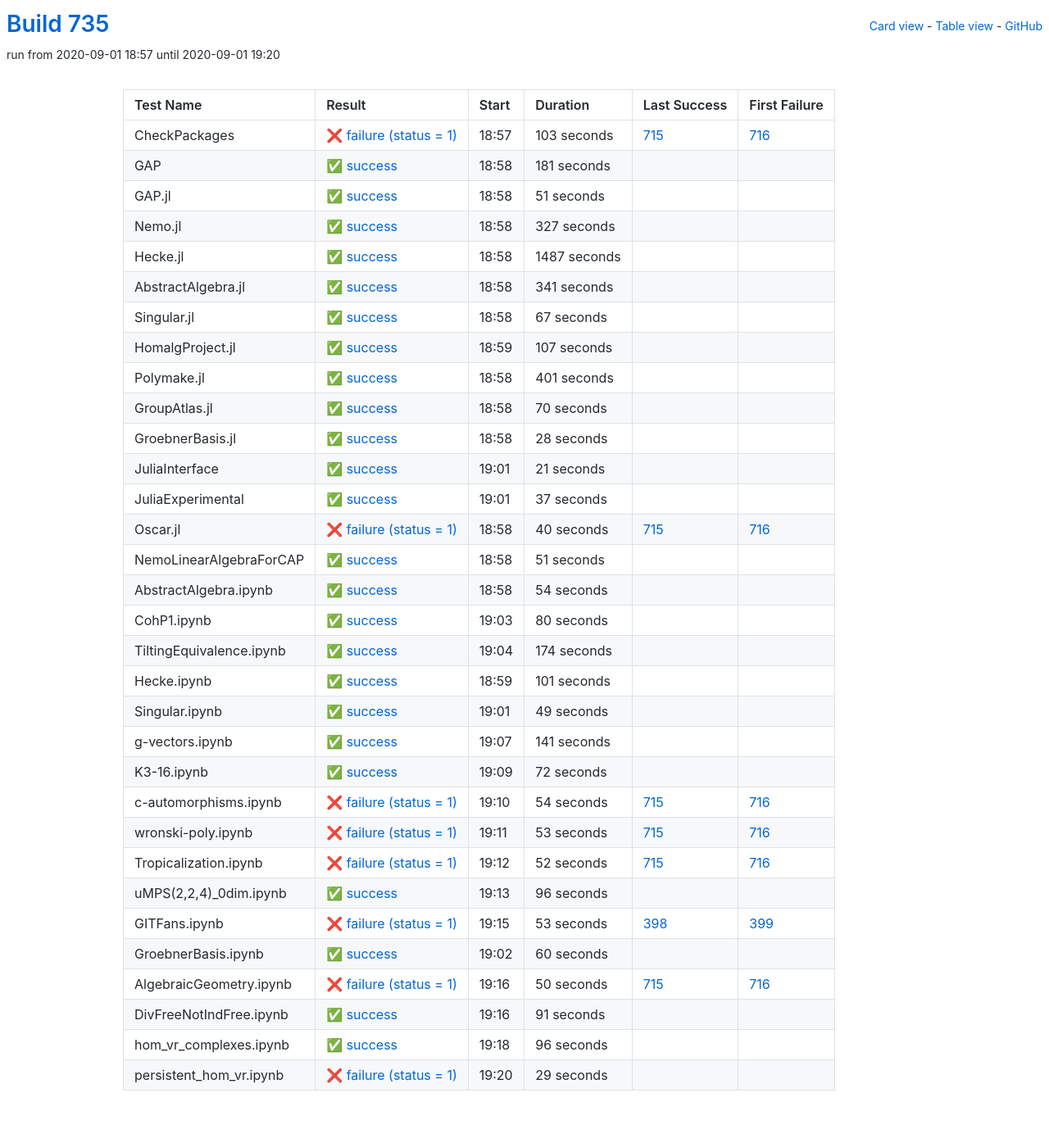
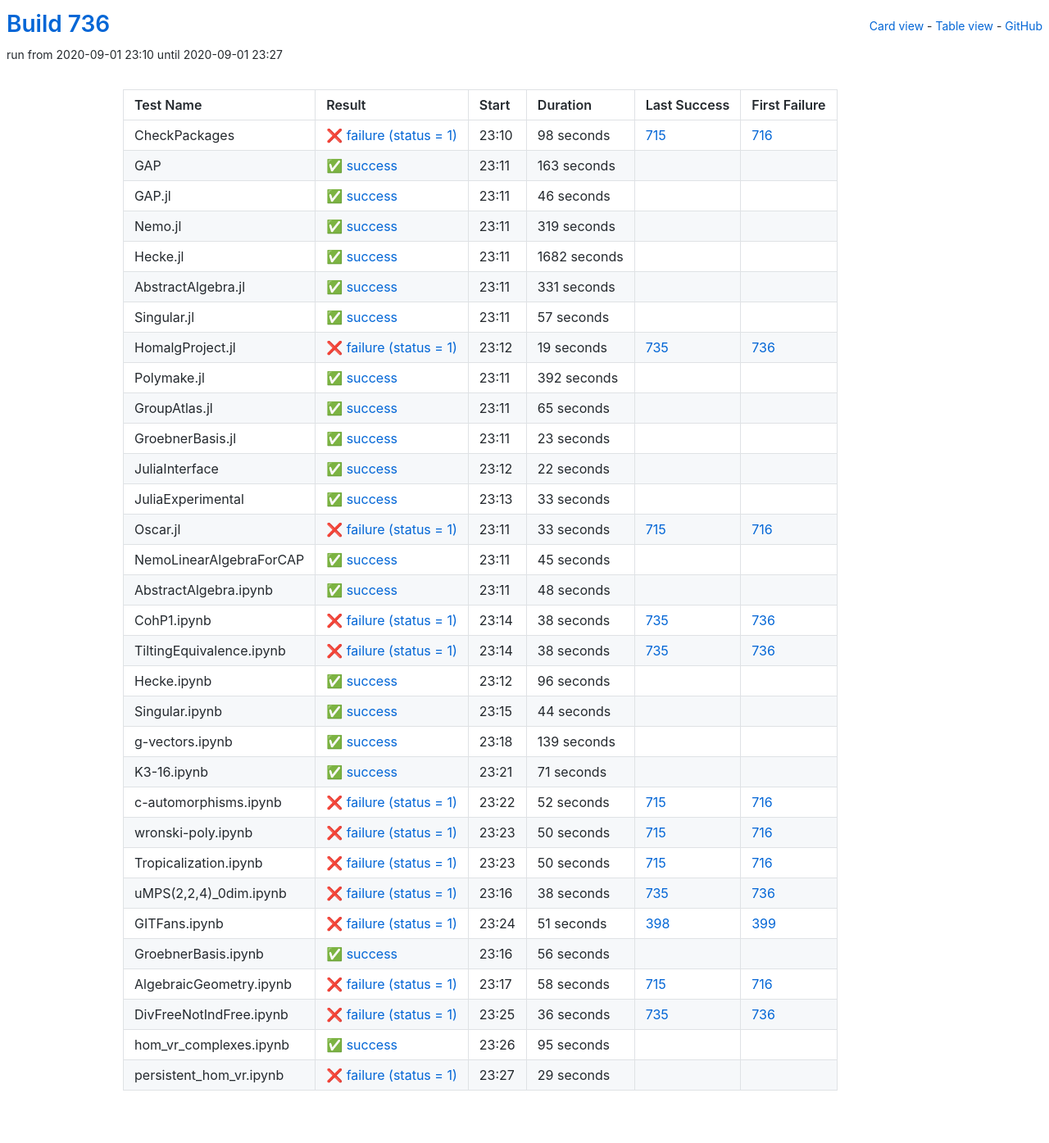
Before and after one commit to oscar-system/oscar-ci-status-stable, a Jekyll site: the page built from table.html, in a window 1280 px wide. Shown: the whole page at 82% size. Built offline with Jekyll 4.4.1, drawn with Linux system fonts in a browser that asks for light colours.

Commit message:
Build #736

```diff
--- a/_data/ci.yml
+++ b/_data/ci.yml
@@ -1,6 +1,6 @@
 ---
-build: 735
-build_url: https://oscarci.mathematik.uni-kl.de/job/oscar-stable/735/
+build: 736
+build_url: https://oscarci.mathematik.uni-kl.de/job/oscar-stable/736/
 job: oscar-stable
 organization: oscar-system
 repo: oscar-ci-status-stable
@@ -8,296 +8,272 @@ repourl: https://github.com/oscar-system/oscar-ci-status-stable
 tests:
 - name: CheckPackages
   id: checkpackages
-  log: https://oscarci.mathematik.uni-kl.de/job/oscar-stable/735/artifact/logs/build-735/CheckPackages.log
-  start: 2020-09-01 18:57
+  log: https://oscarci.mathematik.uni-kl.de/job/oscar-stable/736/artifact/logs/build-736/CheckPackages.log
+  start: 2020-09-01 23:10
   success: false
   exitcode: 1
   status: failure
-  duration: 103
+  duration: 98
   last_success: 715
   last_success_url: https://oscarci.mathematik.uni-kl.de/job/oscar-stable/715/
   first_failure: 716
   first_failure_url: https://oscarci.mathematik.uni-kl.de/job/oscar-stable/716/
 - name: GAP
   id: gap
-  log: https://oscarci.mathematik.uni-kl.de/job/oscar-stable/735/artifact/logs/build-735/GAP.log
-  start: 2020-09-01 18:58
+  log: https://oscarci.mathematik.uni-kl.de/job/oscar-stable/736/artifact/logs/build-736/GAP.log
+  start: 2020-09-01 23:11
   success: true
   exitcode: 0
   status: success
-  duration: 181
+  duration: 163
   last_success: false
   last_success_url:
   first_failure: false
   first_failure_url:
 - name: GAP.jl
   id: gap-jl
-  log: https://oscarci.mathematik.uni-kl.de/job/oscar-stable/735/artifact/logs/build-735/GAP.jl.log
-  start: 2020-09-01 18:58
+  log: https://oscarci.mathematik.uni-kl.de/job/oscar-stable/736/artifact/logs/build-736/GAP.jl.log
+  start: 2020-09-01 23:11
   success: true
   exitcode: 0
   status: success
-  duration: 51
+  duration: 46
   last_success: false
   last_success_url:
   first_failure: false
   first_failure_url:
 - name: Nemo.jl
   id: nemo-jl
-  log: https://oscarci.mathematik.uni-kl.de/job/oscar-stable/735/artifact/logs/build-735/Nemo.jl.log
-  start: 2020-09-01 18:58
+  log: https://oscarci.mathematik.uni-kl.de/job/oscar-stable/736/artifact/logs/build-736/Nemo.jl.log
+  start: 2020-09-01 23:11
   success: true
   exitcode: 0
   status: success
-  duration: 327
+  duration: 319
   last_success: false
   last_success_url:
   first_failure: false
   first_failure_url:
 - name: Hecke.jl
   id: hecke-jl
-  log: https://oscarci.mathematik.uni-kl.de/job/oscar-stable/735/artifact/logs/build-735/Hecke.jl.log
-  start: 2020-09-01 18:58
+  log: https://oscarci.mathematik.uni-kl.de/job/oscar-stable/736/artifact/logs/build-736/Hecke.jl.log
+  start: 2020-09-01 23:11
   success: true
   exitcode: 0
   status: success
-  duration: 1487
+  duration: 1682
   last_success: false
   last_success_url:
   first_failure: false
   first_failure_url:
 - name: AbstractAlgebra.jl
   id: abstractalgebra-jl
-  log: https://oscarci.mathematik.uni-kl.de/job/oscar-stable/735/artifact/logs/build-735/AbstractAlgebra.jl.log
-  start: 2020-09-01 18:58
+  log: https://oscarci.mathematik.uni-kl.de/job/oscar-stable/736/artifact/logs/build-736/AbstractAlgebra.jl.log
+  start: 2020-09-01 23:11
   success: true
   exitcode: 0
   status: success
-  duration: 341
+  duration: 331
   last_success: false
   last_success_url:
   first_failure: false
   first_failure_url:
 - name: Singular.jl
   id: singular-jl
-  log: https://oscarci.mathematik.uni-kl.de/job/oscar-stable/735/artifact/logs/build-735/Singular.jl.log
-  start: 2020-09-01 18:58
+  log: https://oscarci.mathematik.uni-kl.de/job/oscar-stable/736/artifact/logs/build-736/Singular.jl.log
+  start: 2020-09-01 23:11
   success: true
   exitcode: 0
   status: success
-  duration: 67
+  duration: 57
   last_success: false
   last_success_url:
   first_failure: false
   first_failure_url:
 - name: HomalgProject.jl
   id: homalgproject-jl
-  log: https://oscarci.mathematik.uni-kl.de/job/oscar-stable/735/artifact/logs/build-735/HomalgProject.jl.log
-  start: 2020-09-01 18:59
+  log: https://oscarci.mathematik.uni-kl.de/job/oscar-stable/736/artifact/logs/build-736/HomalgProject.jl.log
+  start: 2020-09-01 23:12
+  success: false
+  exitcode: 1
+  status: failure
+  duration: 19
+  last_success: 735
+  last_success_url: https://oscarci.mathematik.uni-kl.de/job/oscar-stable/735/
+  first_failure: 736
+  first_failure_url: https://oscarci.mathematik.uni-kl.de/job/oscar-stable/736/
+- name: Polymake.jl
+  id: polymake-jl
+  log: https://oscarci.mathematik.uni-kl.de/job/oscar-stable/736/artifact/logs/build-736/Polymake.jl.log
+  start: 2020-09-01 23:11
   success: true
   exitcode: 0
   status: success
-  duration: 107
-  last_success: false
-  last_success_url:
-  first_failure: false
-  first_failure_url:
-- name: Polymake.jl
-  id: polymake-jl
-  log: https://oscarci.mathematik.uni-kl.de/job/oscar-stable/735/artifact/logs/build-735/Polymake.jl.log
-  start: 2020-09-01 18:58
-  success: true
-  exitcode: 0
-  status: success
-  duration: 401
+  duration: 392
   last_success: false
   last_success_url:
   first_failure: false
   first_failure_url:
 - name: GroupAtlas.jl
   id: groupatlas-jl
-  log: https://oscarci.mathematik.uni-kl.de/job/oscar-stable/735/artifact/logs/build-735/GroupAtlas.jl.log
-  start: 2020-09-01 18:58
+  log: https://oscarci.mathematik.uni-kl.de/job/oscar-stable/736/artifact/logs/build-736/GroupAtlas.jl.log
+  start: 2020-09-01 23:11
   success: true
   exitcode: 0
   status: success
-  duration: 70
+  duration: 65
   last_success: false
   last_success_url:
   first_failure: false
   first_failure_url:
 - name: GroebnerBasis.jl
   id: groebnerbasis-jl
-  log: https://oscarci.mathematik.uni-kl.de/job/oscar-stable/735/artifact/logs/build-735/GroebnerBasis.jl.log
-  start: 2020-09-01 18:58
+  log: https://oscarci.mathematik.uni-kl.de/job/oscar-stable/736/artifact/logs/build-736/GroebnerBasis.jl.log
+  start: 2020-09-01 23:11
   success: true
   exitcode: 0
   status: success
-  duration: 28
+  duration: 23
   last_success: false
   last_success_url:
   first_failure: false
   first_failure_url:
 - name: JuliaInterface
   id: juliainterface
-  log: https://oscarci.mathematik.uni-kl.de/job/oscar-stable/735/artifact/logs/build-735/JuliaInterface.log
-  start: 2020-09-01 19:01
+  log: https://oscarci.mathematik.uni-kl.de/job/oscar-stable/736/artifact/logs/build-736/JuliaInterface.log
+  start: 2020-09-01 23:12
   success: true
   exitcode: 0
   status: success
-  duration: 21
+  duration: 22
   last_success: false
   last_success_url:
   first_failure: false
   first_failure_url:
 - name: JuliaExperimental
   id: juliaexperimental
-  log: https://oscarci.mathematik.uni-kl.de/job/oscar-stable/735/artifact/logs/build-735/JuliaExperimental.log
-  start: 2020-09-01 19:01
+  log: https://oscarci.mathematik.uni-kl.de/job/oscar-stable/736/artifact/logs/build-736/JuliaExperimental.log
+  start: 2020-09-01 23:13
   success: true
   exitcode: 0
   status: success
-  duration: 37
+  duration: 33
   last_success: false
   last_success_url:
   first_failure: false
   first_failure_url:
 - name: Oscar.jl
   id: oscar-jl
-  log: https://oscarci.mathematik.uni-kl.de/job/oscar-stable/735/artifact/logs/build-735/Oscar.jl.log
-  start: 2020-09-01 18:58
+  log: https://oscarci.mathematik.uni-kl.de/job/oscar-stable/736/artifact/logs/build-736/Oscar.jl.log
+  start: 2020-09-01 23:11
   success: false
   exitcode: 1
   status: failure
-  duration: 40
+  duration: 33
   last_success: 715
   last_success_url: https://oscarci.mathematik.uni-kl.de/job/oscar-stable/715/
   first_failure: 716
   first_failure_url: https://oscarci.mathematik.uni-kl.de/job/oscar-stable/716/
 - name: NemoLinearAlgebraForCAP
   id: nemolinearalgebraforcap
-  log: https://oscarci.mathematik.uni-kl.de/job/oscar-stable/735/artifact/logs/build-735/NemoLinearAlgebraForCAP.log
-  start: 2020-09-01 18:58
+  log: https://oscarci.mathematik.uni-kl.de/job/oscar-stable/736/artifact/logs/build-736/NemoLinearAlgebraForCAP.log
+  start: 2020-09-01 23:11
   success: true
   exitcode: 0
   status: success
-  duration: 51
+  duration: 45
   last_success: false
   last_success_url:
   first_failure: false
   first_failure_url:
 - name: AbstractAlgebra.ipynb
   id: abstractalgebra-ipynb
-  log: https://oscarci.mathematik.uni-kl.de/job/oscar-stable/735/artifact/logs/build-735/AbstractAlgebra.ipynb.log
-  start: 2020-09-01 18:58
+  log: https://oscarci.mathematik.uni-kl.de/job/oscar-stable/736/artifact/logs/build-736/AbstractAlgebra.ipynb.log
+  start: 2020-09-01 23:11
   success: true
   exitcode: 0
   status: success
-  duration: 54
+  duration: 48
   last_success: false
   last_success_url:
   first_failure: false
   first_failure_url:
 - name: CohP1.ipynb
   id: cohp1-ipynb
-  log: https://oscarci.mathematik.uni-kl.de/job/oscar-stable/735/artifact/logs/build-735/CohP1.ipynb.log
-  start: 2020-09-01 19:03
+  log: https://oscarci.mathematik.uni-kl.de/job/oscar-stable/736/artifact/logs/build-736/CohP1.ipynb.log
+  start: 2020-09-01 23:14
+  success: false
+  exitcode: 1
+  status: failure
+  duration: 38
+  last_success: 735
+  last_success_url: https://oscarci.mathematik.uni-kl.de/job/oscar-stable/735/
+  first_failure: 736
+  first_failure_url: https://oscarci.mathematik.uni-kl.de/job/oscar-stable/736/
+- name: TiltingEquivalence.ipynb
+  id: tiltingequivalence-ipynb
+  log: https://oscarci.mathematik.uni-kl.de/job/oscar-stable/736/artifact/logs/build-736/TiltingEquivalence.ipynb.log
+  start: 2020-09-01 23:14
+  success: false
+  exitcode: 1
+  status: failure
+  duration: 38
+  last_success: 735
+  last_success_url: https://oscarci.mathematik.uni-kl.de/job/oscar-stable/735/
+  first_failure: 736
+  first_failure_url: https://oscarci.mathematik.uni-kl.de/job/oscar-stable/736/
+- name: Hecke.ipynb
+  id: hecke-ipynb
+  log: https://oscarci.mathematik.uni-kl.de/job/oscar-stable/736/artifact/logs/build-736/Hecke.ipynb.log
+  start: 2020-09-01 23:12
   success: true
   exitcode: 0
   status: success
-  duration: 80
-  last_success: false
-  last_success_url:
-  first_failure: false
-  first_failure_url:
-- name: TiltingEquivalence.ipynb
-  id: tiltingequivalence-ipynb
-  log: https://oscarci.mathematik.uni-kl.de/job/oscar-stable/735/artifact/logs/build-735/TiltingEquivalence.ipynb.log
-  start: 2020-09-01 19:04
-  success: true
-  exitcode: 0
-  status: success
-  duration: 174
-  last_success: false
-  last_success_url:
-  first_failure: false
-  first_failure_url:
-- name: Hecke.ipynb
-  id: hecke-ipynb
-  log: https://oscarci.mathematik.uni-kl.de/job/oscar-stable/735/artifact/logs/build-735/Hecke.ipynb.log
-  start: 2020-09-01 18:59
-  success: true
-  exitcode: 0
-  status: success
-  duration: 101
+  duration: 96
   last_success: false
   last_success_url:
   first_failure: false
   first_failure_url:
 - name: Singular.ipynb
   id: singular-ipynb
-  log: https://oscarci.mathematik.uni-kl.de/job/oscar-stable/735/artifact/logs/build-735/Singular.ipynb.log
-  start: 2020-09-01 19:01
+  log: https://oscarci.mathematik.uni-kl.de/job/oscar-stable/736/artifact/logs/build-736/Singular.ipynb.log
+  start: 2020-09-01 23:15
   success: true
   exitcode: 0
   status: success
-  duration: 49
+  duration: 44
   last_success: false
   last_success_url:
   first_failure: false
   first_failure_url:
 - name: g-vectors.ipynb
   id: g-vectors-ipynb
-  log: https://oscarci.mathematik.uni-kl.de/job/oscar-stable/735/artifact/logs/build-735/g-vectors.ipynb.log
-  start: 2020-09-01 19:07
+  log: https://oscarci.mathematik.uni-kl.de/job/oscar-stable/736/artifact/logs/build-736/g-vectors.ipynb.log
+  start: 2020-09-01 23:18
   success: true
   exitcode: 0
   status: success
-  duration: 141
+  duration: 139
   last_success: false
   last_success_url:
   first_failure: false
   first_failure_url:
 - name: K3-16.ipynb
   id: k3-16-ipynb
-  log: https://oscarci.mathematik.uni-kl.de/job/oscar-stable/735/artifact/logs/build-735/K3-16.ipynb.log
-  start: 2020-09-01 19:09
+  log: https://oscarci.mathematik.uni-kl.de/job/oscar-stable/736/artifact/logs/build-736/K3-16.ipynb.log
+  start: 2020-09-01 23:21
   success: true
   exitcode: 0
   status: success
-  duration: 72
+  duration: 71
   last_success: false
   last_success_url:
   first_failure: false
   first_failure_url:
 - name: c-automorphisms.ipynb
   id: c-automorphisms-ipynb
-  log: https://oscarci.mathematik.uni-kl.de/job/oscar-stable/735/artifact/logs/build-735/c-automorphisms.ipynb.log
-  start: 2020-09-01 19:10
-  success: false
-  exitcode: 1
-  status: failure
-  duration: 54
-  last_success: 715
-  last_success_url: https://oscarci.mathematik.uni-kl.de/job/oscar-stable/715/
-  first_failure: 716
-  first_failure_url: https://oscarci.mathematik.uni-kl.de/job/oscar-stable/716/
-- name: wronski-poly.ipynb
-  id: wronski-poly-ipynb
-  log: https://oscarci.mathematik.uni-kl.de/job/oscar-stable/735/artifact/logs/build-735/wronski-poly.ipynb.log
-  start: 2020-09-01 19:11
-  success: false
-  exitcode: 1
-  status: failure
-  duration: 53
-  last_success: 715
-  last_success_url: https://oscarci.mathematik.uni-kl.de/job/oscar-stable/715/
-  first_failure: 716
-  first_failure_url: https://oscarci.mathematik.uni-kl.de/job/oscar-stable/716/
-- name: Tropicalization.ipynb
-  id: tropicalization-ipynb
-  log: https://oscarci.mathematik.uni-kl.de/job/oscar-stable/735/artifact/logs/build-735/Tropicalization.ipynb.log
-  start: 2020-09-01 19:12
+  log: https://oscarci.mathematik.uni-kl.de/job/oscar-stable/736/artifact/logs/build-736/c-automorphisms.ipynb.log
+  start: 2020-09-01 23:22
   success: false
   exitcode: 1
   status: failure
@@ -306,46 +282,10 @@ tests:
   last_success_url: https://oscarci.mathematik.uni-kl.de/job/oscar-stable/715/
   first_failure: 716
   first_failure_url: https://oscarci.mathematik.uni-kl.de/job/oscar-stable/716/
-- name: uMPS(2,2,4)_0dim.ipynb
-  id: umps-2-2-4-0dim-ipynb
-  log: https://oscarci.mathematik.uni-kl.de/job/oscar-stable/735/artifact/logs/build-735/uMPS-2-2-4-_0dim.ipynb.log
-  start: 2020-09-01 19:13
-  success: true
-  exitcode: 0
-  status: success
-  duration: 96
-  last_success: false
-  last_success_url:
-  first_failure: false
-  first_failure_url:
-- name: GITFans.ipynb
-  id: gitfans-ipynb
-  log: https://oscarci.mathematik.uni-kl.de/job/oscar-stable/735/artifact/logs/build-735/GITFans.ipynb.log
-  start: 2020-09-01 19:15
-  success: false
-  exitcode: 1
-  status: failure
-  duration: 53
-  last_success: 398
-  last_success_url: https://oscarci.mathematik.uni-kl.de/job/oscar-stable/398/
-  first_failure: 399
-  first_failure_url: https://oscarci.mathematik.uni-kl.de/job/oscar-stable/399/
-- name: GroebnerBasis.ipynb
-  id: groebnerbasis-ipynb
-  log: https://oscarci.mathematik.uni-kl.de/job/oscar-stable/735/artifact/logs/build-735/GroebnerBasis.ipynb.log
-  start: 2020-09-01 19:02
-  success: true
-  exitcode: 0
-  status: success
-  duration: 60
-  last_success: false
-  last_success_url:
-  first_failure: false
-  first_failure_url:
-- name: AlgebraicGeometry.ipynb
-  id: algebraicgeometry-ipynb
-  log: https://oscarci.mathematik.uni-kl.de/job/oscar-stable/735/artifact/logs/build-735/AlgebraicGeometry.ipynb.log
-  start: 2020-09-01 19:16
+- name: wronski-poly.ipynb
+  id: wronski-poly-ipynb
+  log: https://oscarci.mathematik.uni-kl.de/job/oscar-stable/736/artifact/logs/build-736/wronski-poly.ipynb.log
+  start: 2020-09-01 23:23
   success: false
   exitcode: 1
   status: failure
@@ -354,34 +294,94 @@ tests:
   last_success_url: https://oscarci.mathematik.uni-kl.de/job/oscar-stable/715/
   first_failure: 716
   first_failure_url: https://oscarci.mathematik.uni-kl.de/job/oscar-stable/716/
-- name: DivFreeNotIndFree.ipynb
-  id: divfreenotindfree-ipynb
-  log: https://oscarci.mathematik.uni-kl.de/job/oscar-stable/735/artifact/logs/build-735/DivFreeNotIndFree.ipynb.log
-  start: 2020-09-01 19:16
+- name: Tropicalization.ipynb
+  id: tropicalization-ipynb
+  log: https://oscarci.mathematik.uni-kl.de/job/oscar-stable/736/artifact/logs/build-736/Tropicalization.ipynb.log
+  start: 2020-09-01 23:23
+  success: false
+  exitcode: 1
+  status: failure
+  duration: 50
+  last_success: 715
+  last_success_url: https://oscarci.mathematik.uni-kl.de/job/oscar-stable/715/
+  first_failure: 716
+  first_failure_url: https://oscarci.mathematik.uni-kl.de/job/oscar-stable/716/
+- name: uMPS(2,2,4)_0dim.ipynb
+  id: umps-2-2-4-0dim-ipynb
+  log: https://oscarci.mathematik.uni-kl.de/job/oscar-stable/736/artifact/logs/build-736/uMPS-2-2-4-_0dim.ipynb.log
+  start: 2020-09-01 23:16
+  success: false
+  exitcode: 1
+  status: failure
+  duration: 38
+  last_success: 735
+  last_success_url: https://oscarci.mathematik.uni-kl.de/job/oscar-stable/735/
+  first_failure: 736
+  first_failure_url: https://oscarci.mathematik.uni-kl.de/job/oscar-stable/736/
+- name: GITFans.ipynb
+  id: gitfans-ipynb
+  log: https://oscarci.mathematik.uni-kl.de/job/oscar-stable/736/artifact/logs/build-736/GITFans.ipynb.log
+  start: 2020-09-01 23:24
+  success: false
+  exitcode: 1
+  status: failure
+  duration: 51
+  last_success: 398
+  last_success_url: https://oscarci.mathematik.uni-kl.de/job/oscar-stable/398/
+  first_failure: 399
+  first_failure_url: https://oscarci.mathematik.uni-kl.de/job/oscar-stable/399/
+- name: GroebnerBasis.ipynb
+  id: groebnerbasis-ipynb
+  log: https://oscarci.mathematik.uni-kl.de/job/oscar-stable/736/artifact/logs/build-736/GroebnerBasis.ipynb.log
+  start: 2020-09-01 23:16
   success: true
   exitcode: 0
   status: success
-  duration: 91
+  duration: 56
   last_success: false
   last_success_url:
   first_failure: false
   first_failure_url:
+- name: AlgebraicGeometry.ipynb
+  id: algebraicgeometry-ipynb
+  log: https://oscarci.mathematik.uni-kl.de/job/oscar-stable/736/artifact/logs/build-736/AlgebraicGeometry.ipynb.log
+  start: 2020-09-01 23:17
+  success: false
+  exitcode: 1
+  status: failure
+  duration: 58
+  last_success: 715
+  last_success_url: https://oscarci.mathematik.uni-kl.de/job/oscar-stable/715/
+  first_failure: 716
+  first_failure_url: https://oscarci.mathematik.uni-kl.de/job/oscar-stable/716/
+- name: DivFreeNotIndFree.ipynb
+  id: divfreenotindfree-ipynb
+  log: https://oscarci.mathematik.uni-kl.de/job/oscar-stable/736/artifact/logs/build-736/DivFreeNotIndFree.ipynb.log
+  start: 2020-09-01 23:25
+  success: false
+  exitcode: 1
+  status: failure
+  duration: 36
+  last_success: 735
+  last_success_url: https://oscarci.mathematik.uni-kl.de/job/oscar-stable/735/
+  first_failure: 736
+  first_failure_url: https://oscarci.mathematik.uni-kl.de/job/oscar-stable/736/
 - name: hom_vr_complexes.ipynb
   id: hom-vr-complexes-ipynb
-  log: https://oscarci.mathematik.uni-kl.de/job/oscar-stable/735/artifact/logs/build-735/hom_vr_complexes.ipynb.log
-  start: 2020-09-01 19:18
+  log: https://oscarci.mathematik.uni-kl.de/job/oscar-stable/736/artifact/logs/build-736/hom_vr_complexes.ipynb.log
+  start: 2020-09-01 23:26
   success: true
   exitcode: 0
   status: success
-  duration: 96
+  duration: 95
   last_success: false
   last_success_url:
   first_failure: false
   first_failure_url:
 - name: persistent_hom_vr.ipynb
   id: persistent-hom-vr-ipynb
-  log: https://oscarci.mathematik.uni-kl.de/job/oscar-stable/735/artifact/logs/build-735/persistent_hom_vr.ipynb.log
-  start: 2020-09-01 19:20
+  log: https://oscarci.mathematik.uni-kl.de/job/oscar-stable/736/artifact/logs/build-736/persistent_hom_vr.ipynb.log
+  start: 2020-09-01 23:27
   success: false
   exitcode: 1
   status: failure
```
Also changed, not shown: README.md.
